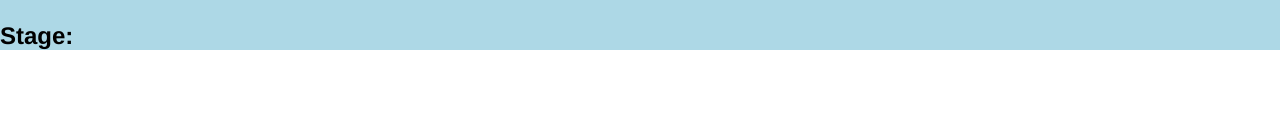
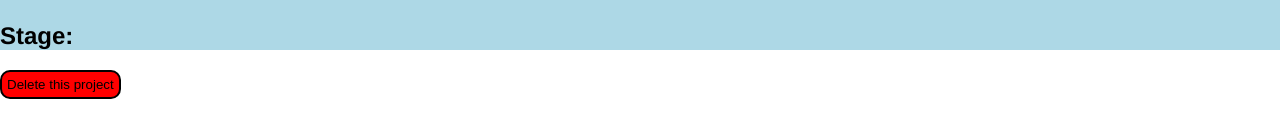
Before and after one commit to duo-dinamico/CDM-FE, a Vue app: page /project/1 in a window 1280 px wide. Shown: the part 266-404 px from the top of the page. Built offline with nearby package versions, Linux system fonts and the light colour scheme; no server answers.

Commit message:
Added a button to delete current project.

```diff
--- a/src/App.vue
+++ b/src/App.vue
@@ -1,7 +1,7 @@
 <template>
   <div id="app">
     <NavBar :projects="projects" />
-    <SecNavBar :projects="projects" />
+    <SecNavBar />
     <router-view
       :key="$route.fullPath"
       :projects="projects"
--- /dev/null
+++ b/src/composables/removeProject.js
@@ -0,0 +1,11 @@
+import axios from "axios";
+
+const removeProject = async (project_number) => {
+    try {
+        return await axios.delete(`https://cdm-be.herokuapp.com/api/project/${project_number}`);
+    } catch (err) {
+        console.log(err)
+    }
+}
+
+export default removeProject;
--- a/src/views/Project.vue
+++ b/src/views/Project.vue
@@ -6,20 +6,32 @@
     <h2>Client: {{ project.client }}</h2>
     <h2>Stage: {{ project.stage }}</h2>
   </div>
+  <button class="delButton" @click="handleDelete">Delete this project</button>
+  <!-- <div class="delButton" @click="delProjectClick">Delete this project</div> -->
 </template>
 
 <script>
 import { useRoute } from "vue-router";
 import getSingleProject from "@/composables/getSingleProject.js";
+import removeProject from "@/composables/removeProject";
+import router from "@/router"
 
 export default {
-  setup() {
+  setup(props, {emit}) {
     const route = useRoute();
 
     const { project, loadSingleProject } = getSingleProject();
     loadSingleProject(route.params.project_number);
 
-    return { project };
+    const handleDelete = async () => {
+      await removeProject(route.params.project_number)
+      await router.push({
+          name: "Home",
+        });
+        await emit("reload");
+    }
+
+    return { project, handleDelete };
   },
 };
 </script>
@@ -28,4 +40,19 @@ export default {
 .project {
   background: lightblue;
 }
+.delButton {
+  display: inline-block;
+  background:red;
+  border: 2px solid;
+  border-radius: 10px;
+  padding: 5px;
+  cursor: pointer;
+  text-align: center;
+}
+.delButton:active {
+    color:green;
+}
+.delButton:hover {
+    color:blue;
+}
 </style>
```
